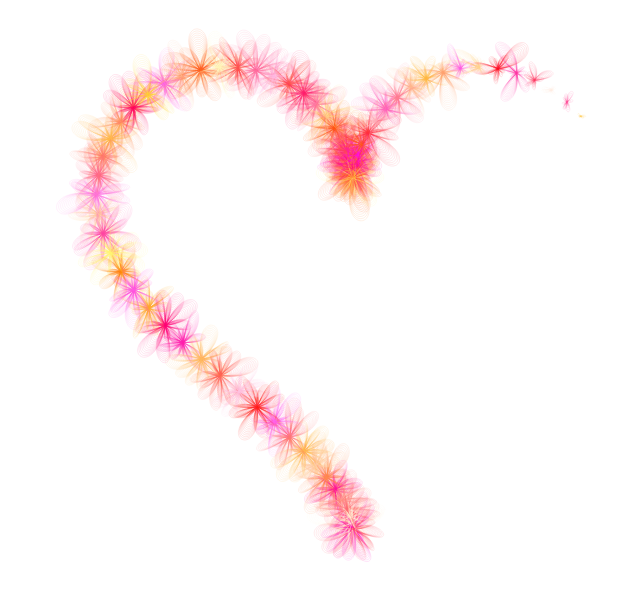
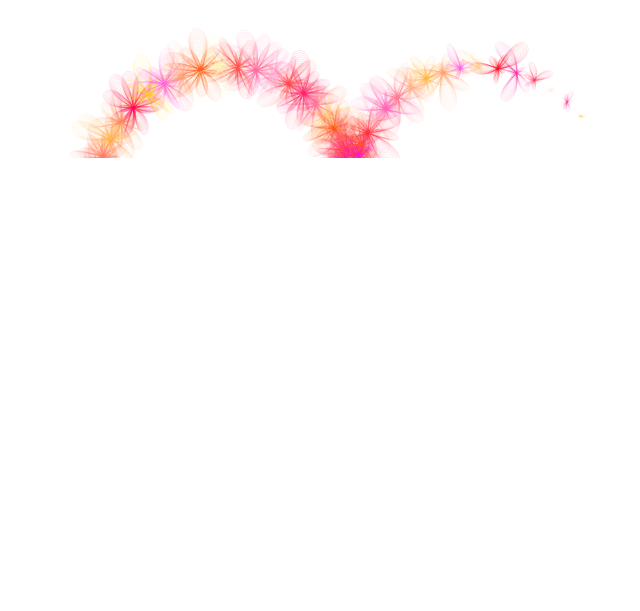
Before and after one commit to lun3322/lun3322.github.com, a plain HTML site: page index.html in a window 1280 px wide. Shown: the whole page, without its empty margins (155-795 px from the left). Drawn offline with Linux system fonts and the light colour scheme.

Commit message:
update width

```diff
--- a/index.html
+++ b/index.html
@@ -9,7 +9,7 @@
 </head>
 
 <body>
-    <canvas id="cc" style="width:100%;height:600px;"></canvas>
+    <canvas id="cc" style="width:100%;height:100%;"></canvas>
     <script type="text/javascript" src="js/jquery.min.js"></script>
     <script type="text/javascript" src="js/flower.js"></script>
     <script type="text/javascript">
```
